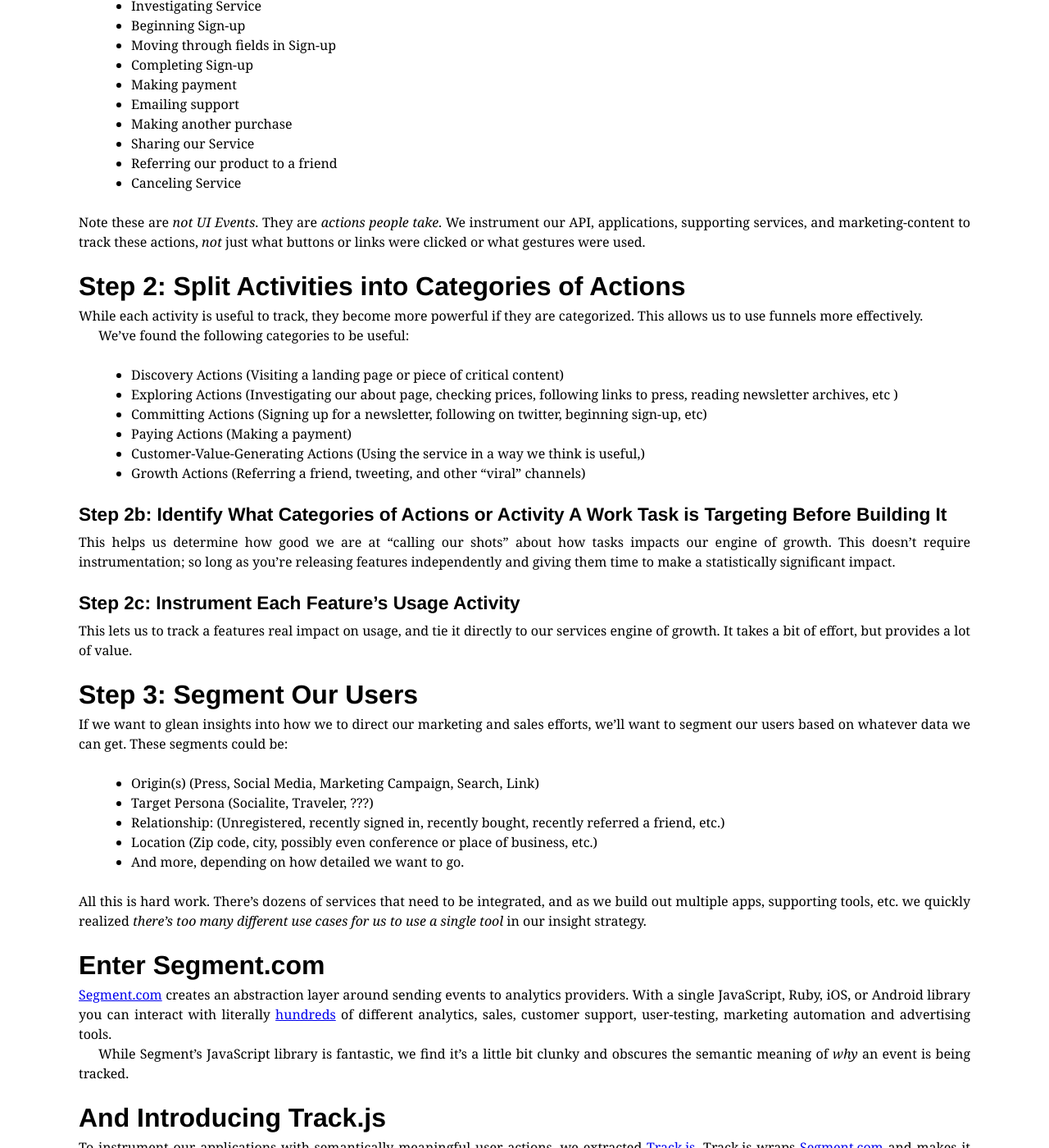
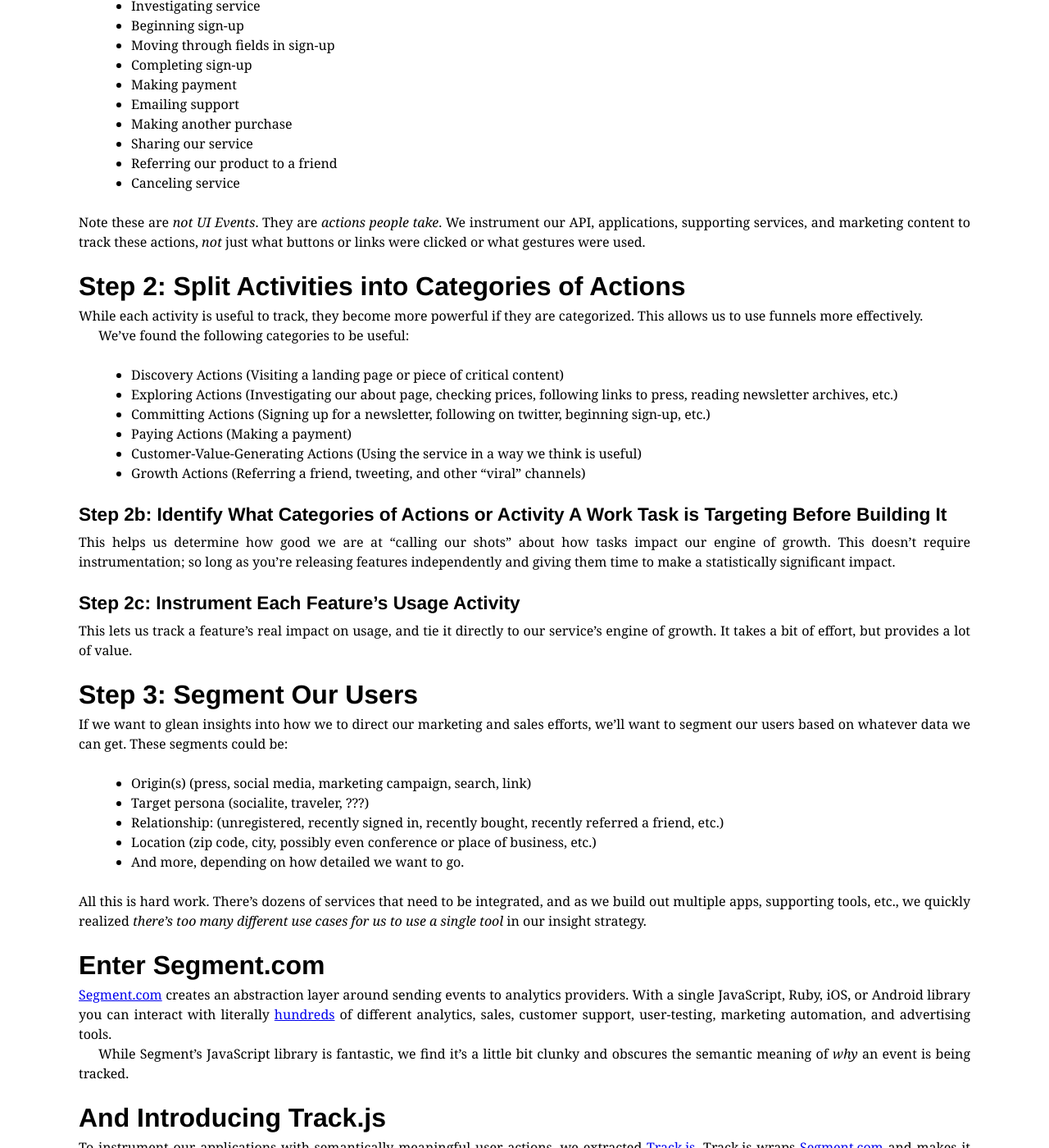
Before and after one commit to wecohere/zincma.de, a Jekyll site: the page built from _posts/2015-02-21-tuning-your-products-engine-of-growth-with-segment-com-and-track-js.md, in a window 1280 px wide and 1400 px high, scrolled down 846 px. Shown: the whole window at 82% size. Built offline with Jekyll 4.4.1, drawn with Linux system fonts in a browser that asks for light colours; some of the changed text lies outside the part shown.

Commit message:
Copy edits for Segment post
Corrections to grammar and style

```diff
--- a/_posts/2015-02-21-tuning-your-products-engine-of-growth-with-segment-com-and-track-js.md
+++ b/_posts/2015-02-21-tuning-your-products-engine-of-growth-with-segment-com-and-track-js.md
@@ -1,9 +1,9 @@
 ---
 title: Tuning your product's engine of growth with Segment and Track.js
 excerpt: "There are three main things a product company spends time and energy
-          on: building the product/services, tuning the engine-of-growth and
-          feeding the engine-of-growth. This article breaks down how to tune your
-          product or services engine of growth based upon user activity using
+          on: building the product/services, tuning the engine of growth and
+          feeding the engine of growth. This article breaks down how to tune your
+          product or service's engine of growth based on user activity using
           Segment.com and Track.js"
 tags:
   - analytics
@@ -81,23 +81,23 @@
 
 * Discovery Actions (Visiting a landing page or piece of critical content)
 * Exploring Actions (Investigating our about page, checking prices, following
-  links to press, reading newsletter archives, etc )
+  links to press, reading newsletter archives, etc.)
 * Committing Actions (Signing up for a newsletter, following on twitter,
-  beginning sign-up, etc)
+  beginning sign-up, etc.)
 * Paying Actions (Making a payment)
 * Customer-Value-Generating Actions (Using the service in a way we think is
-  useful,)
+  useful)
 * Growth Actions (Referring a friend, tweeting, and other "viral" channels)
 
 #### Step 2b: Identify What Categories of Actions or Activity A Work Task is Targeting Before Building It
 This helps us determine how good we are at "calling our shots" about how tasks
-impacts our engine of growth. This doesn't require instrumentation; so long as
+impact our engine of growth. This doesn't require instrumentation; so long as
 you're releasing features independently and giving them time to make a
 statistically significant impact.
 
 #### Step 2c: Instrument Each Feature's Usage Activity
-This lets us to track a features real impact on usage, and tie it directly to
-our services engine of growth. It takes a bit of effort, but provides a lot of
+This lets us track a feature's real impact on usage, and tie it directly to
+our service's engine of growth. It takes a bit of effort, but provides a lot of
 value.
 
 ### Step 3: Segment Our Users
@@ -105,15 +105,15 @@
 efforts, we'll want to segment our users based on whatever data we can get.
 These segments could be:
 
-* Origin(s) (Press, Social Media, Marketing Campaign, Search, Link)
-* Target Persona (Socialite, Traveler, ???)
-* Relationship: (Unregistered, recently signed in, recently bought,
+* Origin(s) (press, social media, marketing campaign, search, link)
+* Target persona (socialite, traveler, ???)
+* Relationship: (unregistered, recently signed in, recently bought,
   recently referred a friend, etc.)
-* Location (Zip code, city, possibly even conference or place of business, etc.)
+* Location (zip code, city, possibly even conference or place of business, etc.)
 * And more, depending on how detailed we want to go.
 
 All this is hard work. There's dozens of services that need to be integrated,
-and as we build out multiple apps, supporting tools, etc. we quickly realized
+and as we build out multiple apps, supporting tools, etc., we quickly realized
 *there's too many different use cases for us to use a single tool* in our
 insight strategy.
 
@@ -123,7 +123,7 @@
 events to analytics providers. With a single JavaScript, Ruby, iOS, or Android
 library you can interact with literally
 [hundreds](https://segment.com/integrations) of different analytics, sales,
-customer support, user-testing, marketing automation and advertising tools.
+customer support, user-testing, marketing automation, and advertising tools.
 
 While Segment's JavaScript library is fantastic, we find it's a little bit
 clunky and obscures the semantic meaning of *why* an event is being tracked.
```
Also changed, not shown: other parts of _posts/2015-02-21-tuning-your-products-engine-of-growth-with-segment-com-and-track-js.md (+15 -15 lines), 1 other file.
